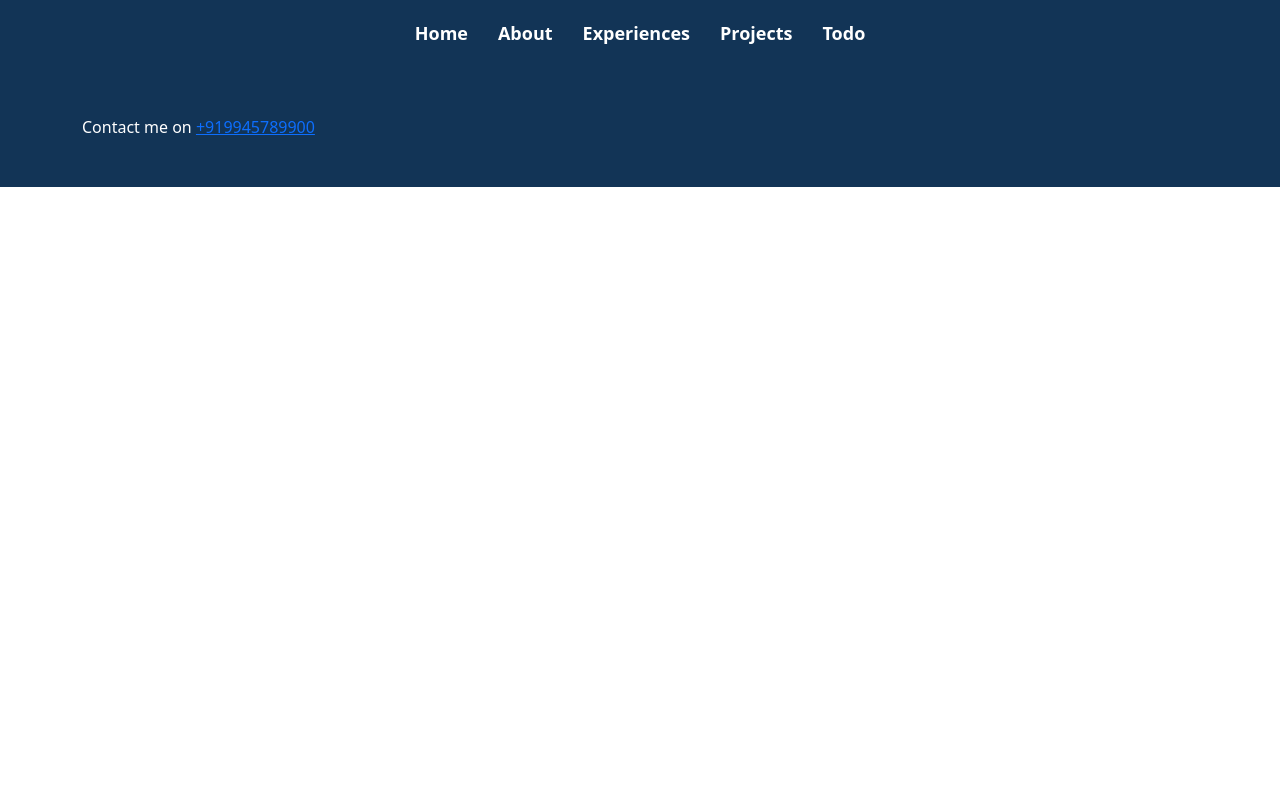
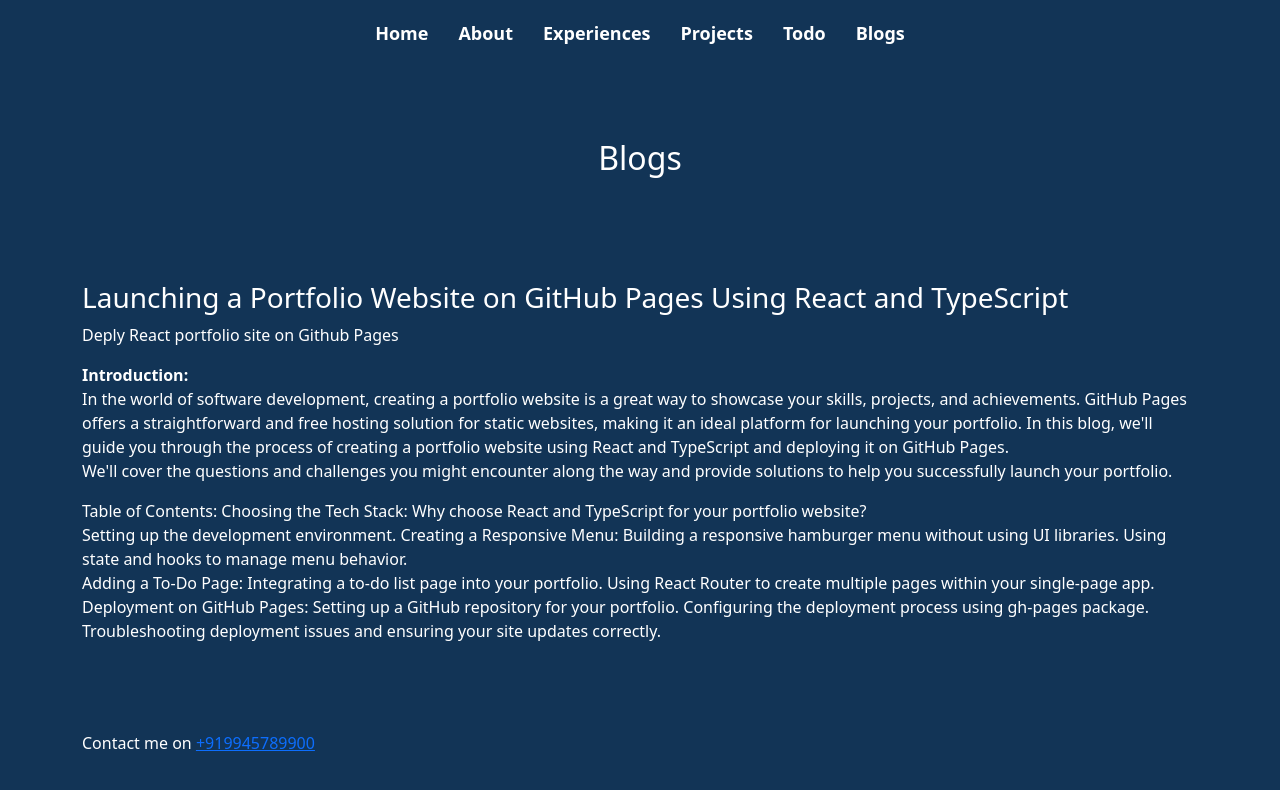
Before and after one commit to krishna-pallapolu/krishna, a React (Create React App) app: page /blogs in a window 1280 px wide. Shown: the top 790 px of the page. Built offline with nearby package versions, Linux system fonts and the light colour scheme.

Commit message:
added a simple blog

```diff
--- a/src/App.css
+++ b/src/App.css
@@ -40,7 +40,10 @@
 
 /* ResponsiveMenu.css */
 .responsive-menu {
-	position: relative;
+	position: sticky;
+	top: 0;
+	background-color: white;
+	z-index: 9;
 	display: flex;
 	align-items: center;
 	background-color: #123456;
@@ -147,7 +150,8 @@
 	margin-bottom: 10px;
 }
 /* Further additions here */
-.taskpage {
+.taskpage,
+.krishna-ts {
 	height: 100vh;
 
 }
--- a/src/App.tsx
+++ b/src/App.tsx
@@ -5,6 +5,7 @@ import { BrowserRouter as Router, Route, Routes } from "react-router-dom";
 import Navigation from "./components/Navigation";
 import HomePage from "./Home";
 import TodoPage from "./ToDoPage";
+import BlogPage from "./pages/BlogPage";
 
 function App() {
 	return (
@@ -14,10 +15,11 @@ function App() {
 				<Routes>
 					<Route path="/" element={<HomePage />} />
 					<Route path="/todo" element={<TodoPage />} />
+					<Route path="/blogs" element={<BlogPage />} />
 				</Routes>
 			</Router>
 
-			<div className="container py-5">
+			<div className="container pb-5">
 				Contact me on <a href="tel:+919945789900">+919945789900</a>
 			</div>
 		</div>
--- a/src/components/Navigation.tsx
+++ b/src/components/Navigation.tsx
@@ -51,6 +51,11 @@ const Navigation = () => {
 						Todo
 					</Link>
 				</li>
+				<li>
+					<Link to="/blogs" className={location.pathname === "/blogs" ? "active" : ""}>
+						Blogs
+					</Link>
+				</li>
 			</ul>
 		</div>
 	);
--- /dev/null
+++ b/src/pages/BlogPage.tsx
@@ -0,0 +1,48 @@
+import React from "react";
+
+const BlogPage = () => {
+	const blogPosts = [
+		{
+			id: 1,
+			title: "Launching a Portfolio Website on GitHub Pages Using React and TypeScript",
+			excerpt: "Deply React portfolio site on Github Pages",
+			content: (
+				<div>
+					<div className="pb-3">
+						<strong>Introduction:</strong>
+						<br /> In the world of software development, creating a portfolio website is a great way to showcase your skills, projects, and achievements. GitHub Pages offers a
+						straightforward and free hosting solution for static websites, making it an ideal platform for launching your portfolio. In this blog, we'll guide you through the process of
+						creating a portfolio website using React and TypeScript and deploying it on GitHub Pages.
+						<br /> We'll cover the questions and challenges you might encounter along the way and provide solutions to help you successfully launch your portfolio.
+					</div>
+					<div className="pb-3">
+						Table of Contents: Choosing the Tech Stack: Why choose React and TypeScript for your portfolio website?
+						<br /> Setting up the development environment. Creating a Responsive Menu: Building a responsive hamburger menu without using UI libraries. Using state and hooks to manage menu
+						behavior. <br />
+						Adding a To-Do Page: Integrating a to-do list page into your portfolio. Using React Router to create multiple pages within your single-page app. <br />
+						Deployment on GitHub Pages: Setting up a GitHub repository for your portfolio. Configuring the deployment process using gh-pages package. Troubleshooting deployment issues and
+						ensuring your site updates correctly.
+					</div>
+				</div>
+			),
+		},
+		// Add more blog posts here
+	];
+
+	return (
+		<div className="container py-4 blogpage">
+			<h2 className="mx-auto text-center py-5">Blogs</h2>
+			<div className="row py-4">
+				{blogPosts.map((post) => (
+					<div key={post.id} className="col-12 blog-post py-4">
+						<h3>{post.title}</h3>
+						<p>{post.excerpt}</p>
+						<div>{post.content}</div>
+					</div>
+				))}
+			</div>
+		</div>
+	);
+};
+
+export default BlogPage;
```
